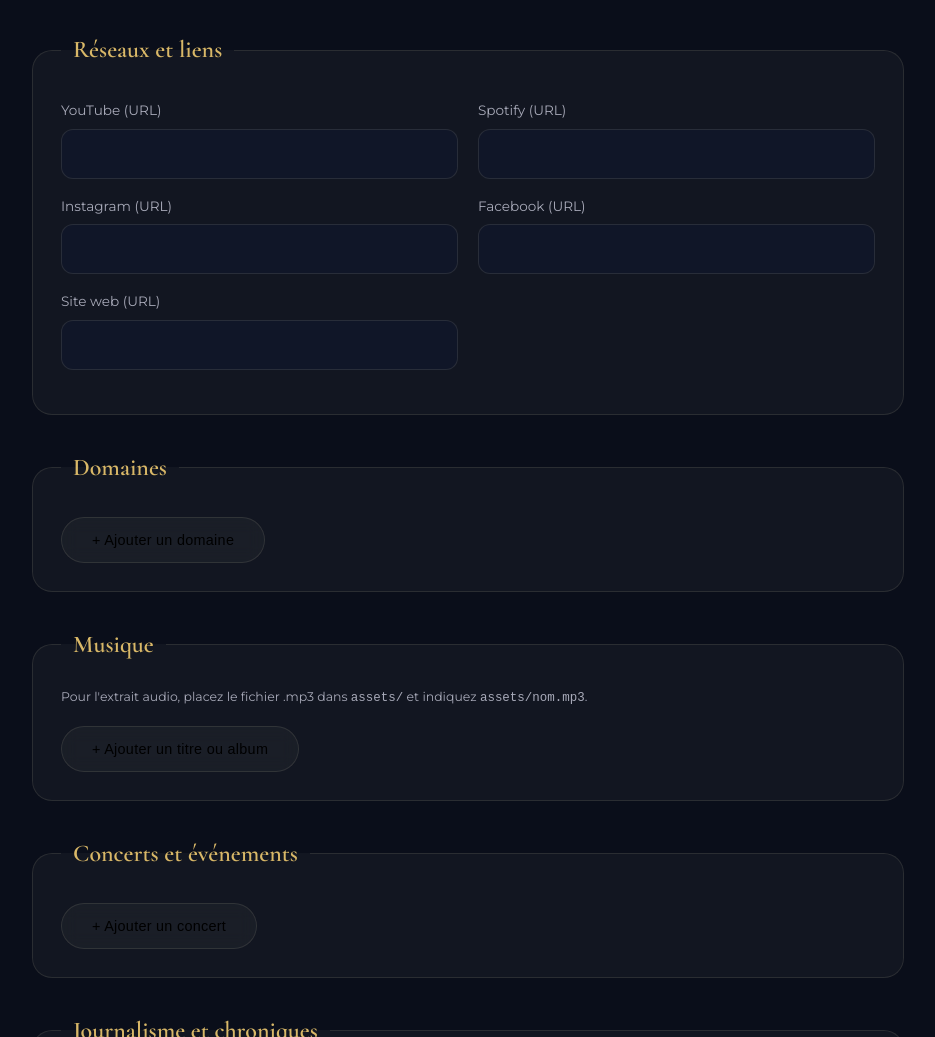
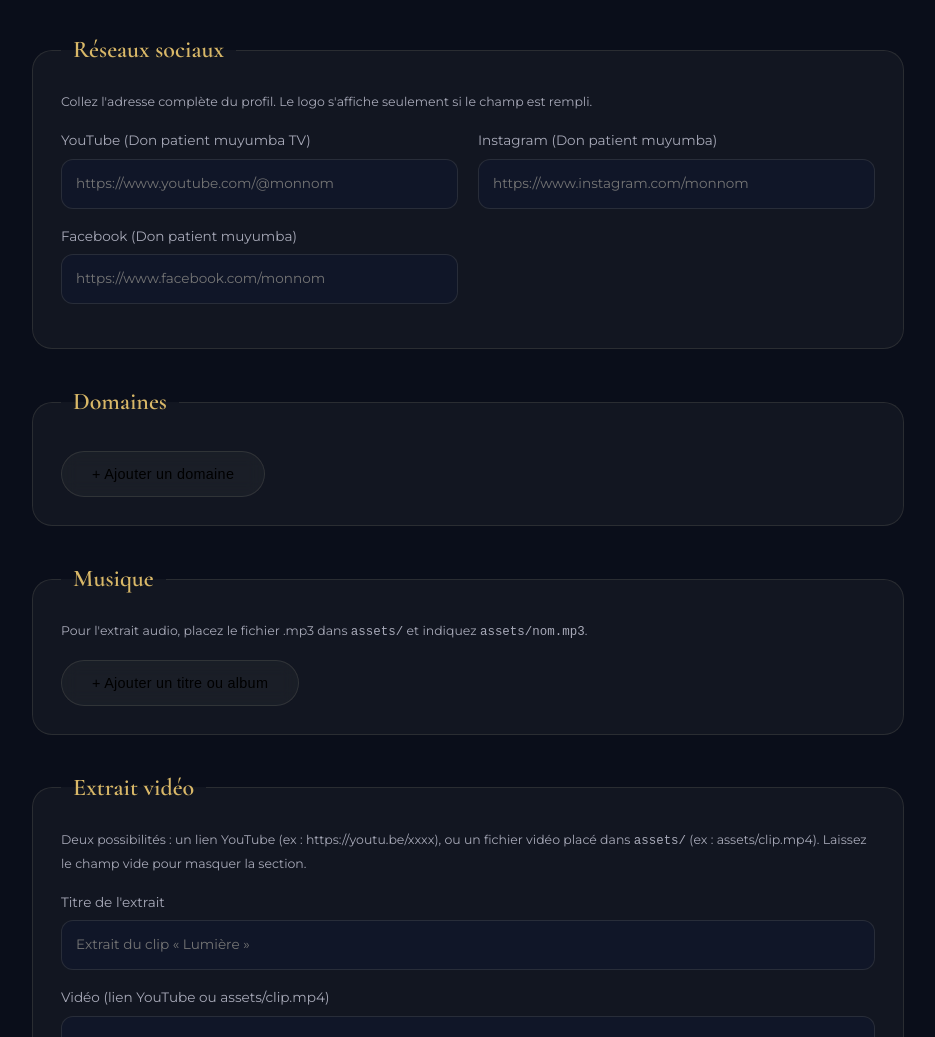
Before and after one commit to baguettenathan4-cloud/DPM, a plain HTML site: page editeur.html in a window 1280 px wide. Shown: the part 1763-2800 px from the top of the page, without its empty margins (172-1107 px from the left). Drawn offline with nearby package versions, Linux system fonts and the light colour scheme.

```diff
--- a/editeur.html
+++ b/editeur.html
@@ -94,14 +94,15 @@
         </div>
       </fieldset>
 
-      <fieldset>
-        <legend>Réseaux et liens</legend>
+            <fieldset>
+        <legend>Réseaux sociaux</legend>
+        <p class="hint">Collez l'adresse complète du profil. Le logo s'affiche seulement si le champ est rempli.</p>
         <div class="grid-2">
-          <label>YouTube (URL) <input data-path="socials.youtube"></label>
-          <label>Spotify (URL) <input data-path="socials.spotify"></label>
-          <label>Instagram (URL) <input data-path="socials.instagram"></label>
-          <label>Facebook (URL) <input data-path="socials.facebook"></label>
-          <label>Site web (URL) <input data-path="socials.website"></label>
+          <label>YouTube (Don patient muyumba TV) <input data-path="socials.youtube" placeholder="https://www.youtube.com/@monnom"></label>
+          <label>Instagram (Don patient muyumba) <input data-path="socials.instagram" placeholder="https://www.instagram.com/monnom"></label>
+          <label>Facebook (Don patient muyumba) <input data-path="socials.facebook" placeholder="https://www.facebook.com/monnom"></label>
+
+
         </div>
       </fieldset>
 
@@ -116,6 +117,14 @@
         <p class="hint">Pour l'extrait audio, placez le fichier .mp3 dans <code>assets/</code> et indiquez <code>assets/nom.mp3</code>.</p>
         <div id="list-albums"></div>
         <button type="button" class="btn btn-ghost" data-add="albums">+ Ajouter un titre ou album</button>
+      </fieldset>
+            <fieldset>
+        <legend>Extrait vidéo</legend>
+        <p class="hint">Deux possibilités : un lien YouTube (ex : https://youtu.be/xxxx), ou un fichier vidéo placé dans <code>assets/</code> (ex : assets/clip.mp4). Laissez le champ vide pour masquer la section.</p>
+        <label>Titre de l'extrait <input data-path="clip.titre" placeholder="Extrait du clip « Lumière »"></label>
+        <label>Vidéo (lien YouTube ou assets/clip.mp4) <input data-path="clip.video"></label>
+        <label>Image de couverture (facultatif, pour un fichier mp4) <input data-path="clip.poster" placeholder="assets/couverture.jpg"></label>
+        <label>Description <textarea data-path="clip.description" rows="2"></textarea></label>
       </fieldset>
 
       <fieldset>
@@ -170,6 +179,7 @@
   </main>
 
   <div class="toolbar">
+        <a href="index.html" class="btn btn-ghost">← Mon portfolio</a>
     <button type="button" class="btn btn-ghost" id="btnPreview">Aperçu</button>
     <button type="button" class="btn btn-primary" id="btnDownload">Télécharger data.js</button>
     <button type="button" class="btn btn-ghost" id="btnReload">Recharger data.js</button>
@@ -285,14 +295,16 @@
     };
 
     // Chargement : brouillon sauvegardé, sinon data.js
-    function normalize(src) {
-      const s = clone(src);
+       function normalize(src) {
+      const s = clone(src || {});
       s.personal = s.personal || {};
       s.citation = s.citation || {};
       s.socials = s.socials || {};
+      s.clip = s.clip || {};
       Object.keys(LISTS).forEach(k => { s[k] = s[k] || []; });
       return s;
     }
+
 
     let state;
     try {
```
